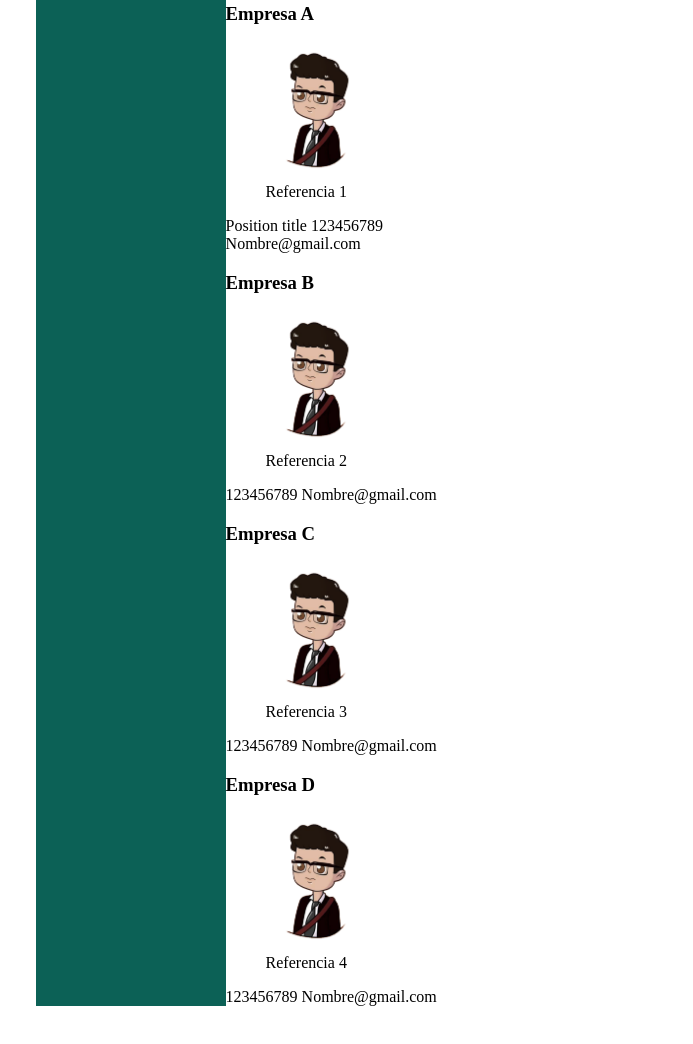
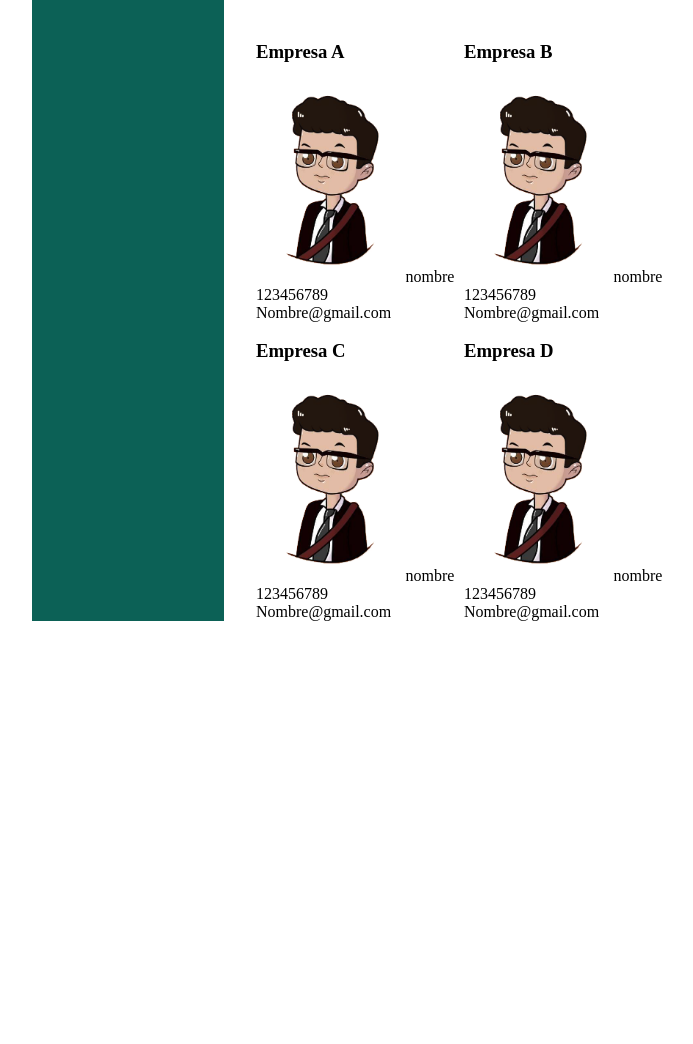
Before and after one commit to FelixGonzalo/plantillas-CV, a plain HTML site: page index.html in a window 1280 px wide. Shown: the part 1216-2260 px from the top of the page, without its empty margins (288-981 px from the left). After the commit the page ends 1965 px from the top, so only its background shows below. Drawn offline with Linux system fonts and the light colour scheme.

Commit message:
flex-wrap para referencias

```diff
--- a/css/main.css
+++ b/css/main.css
@@ -1,54 +1,69 @@
-.contenedor{
+body{
+    margin: 0;
+    padding: 0;
+}
+
+.contenedorCV{
     display: flex;
     margin: 10%;
+    margin-left: 25%;
     margin-right: 25%;
-    margin-left: 25%;
 }
 
 ul {
     list-style-type: none;
 }
 
+/*aside*/
+
 aside {
-    width: 30%;
     background-color: #0C6156;
     color: white;
+    margin-right: 5%;
+    width: 30%;
 }
 
 aside h2 {
+    border-bottom: 2px solid white;
+    letter-spacing: 5px;
+    margin: auto;
+    padding-right: 10%;
+    padding-left: 10%;
     text-transform: uppercase;
-    letter-spacing: 5px;
-    border-bottom: 2px solid white;
-    margin: auto;
-    padding-right: 1em;
-    padding-left: 1em;
 }
 
 .fotoPrincipal {
     border-radius: 50%;
-    width: 70%;
+    display: block;
     height: auto;
-    display: block;
     margin: auto;
     padding-bottom: 1em;
     padding-top: 1em;
+    width: 70%;
 }
+
+/*Main*/
 
 .resumen__nombre {
     background-color: #aaa8a3;
     box-shadow: 1px 1px 5px 1px black inset;
     padding: 1em;
+    text-align: center;
 }
 
 .resumen__sobremi {
     background-color: #d6d5d2;
 }
 
-.referencias article {
+.referencias__contenedor {
+    display: flex;
+    flex-wrap: wrap;
+}
+
+.referencias__contenedor article {
     width: 50%;
 }
 
-figure img {
+.referencias__contenedor img {
     width: 70%;
-    height: auto;
 }
--- a/index.html
+++ b/index.html
@@ -6,7 +6,7 @@
         <link rel="stylesheet" href="css/main.css">
     </head>
     <body>
-    <div class = "contenedor">
+    <div class = "contenedorCV">
         <aside>
             <img class = "fotoPrincipal" src="img/fekilo.png" alt="Felix Castro" />
             <section class = "educacion">
@@ -101,43 +101,36 @@
             </section>
             <section class = "referencias">
                 <h2>Referencias</h2>
+                <div class = "referencias__contenedor">
                 <article>
                     <h3>Empresa A</h3>
-                    <figure>
-                        <img src="img/fekilo.png" alt="reference 1">
-                        <figcaption>Referencia 1</figcaption>
-                    </figure>
-                    <span>Position title</span>
+                    <img src="img/fekilo.png" alt="reference 1">
+                    <span>nombre</span>
                     <span>123456789</span>
                     <span>Nombre@gmail.com</span>
                 </article>
                 <article>
                     <h3>Empresa B</h3>
-                    <figure>
-                        <img src="img/fekilo.png" alt="reference 2">
-                        <figcaption>Referencia 2</figcaption>
-                    </figure>
+                    <img src="img/fekilo.png" alt="reference 2">
+                    <span>nombre</span>
                     <span>123456789</span>
                     <span>Nombre@gmail.com</span>
                 </article>
                 <article>
                     <h3>Empresa C</h3>
-                    <figure>
-                        <img src="img/fekilo.png" alt="reference 3">
-                        <figcaption>Referencia 3</figcaption>
-                    </figure>
+                    <img src="img/fekilo.png" alt="reference 3">
+                    <span>nombre</span>
                     <span>123456789</span>
                     <span>Nombre@gmail.com</span>
                 </article>
                 <article>
                     <h3>Empresa D</h3>
-                    <figure>
-                        <img src="img/fekilo.png" alt="reference 4">
-                        <figcaption>Referencia 4</figcaption>
-                    </figure>
+                    <img src="img/fekilo.png" alt="reference 4">
+                    <span>nombre</span>
                     <span>123456789</span>
                     <span>Nombre@gmail.com</span>
                 </article>
+                </div>
             </section>
         </main>
     </div>
```
